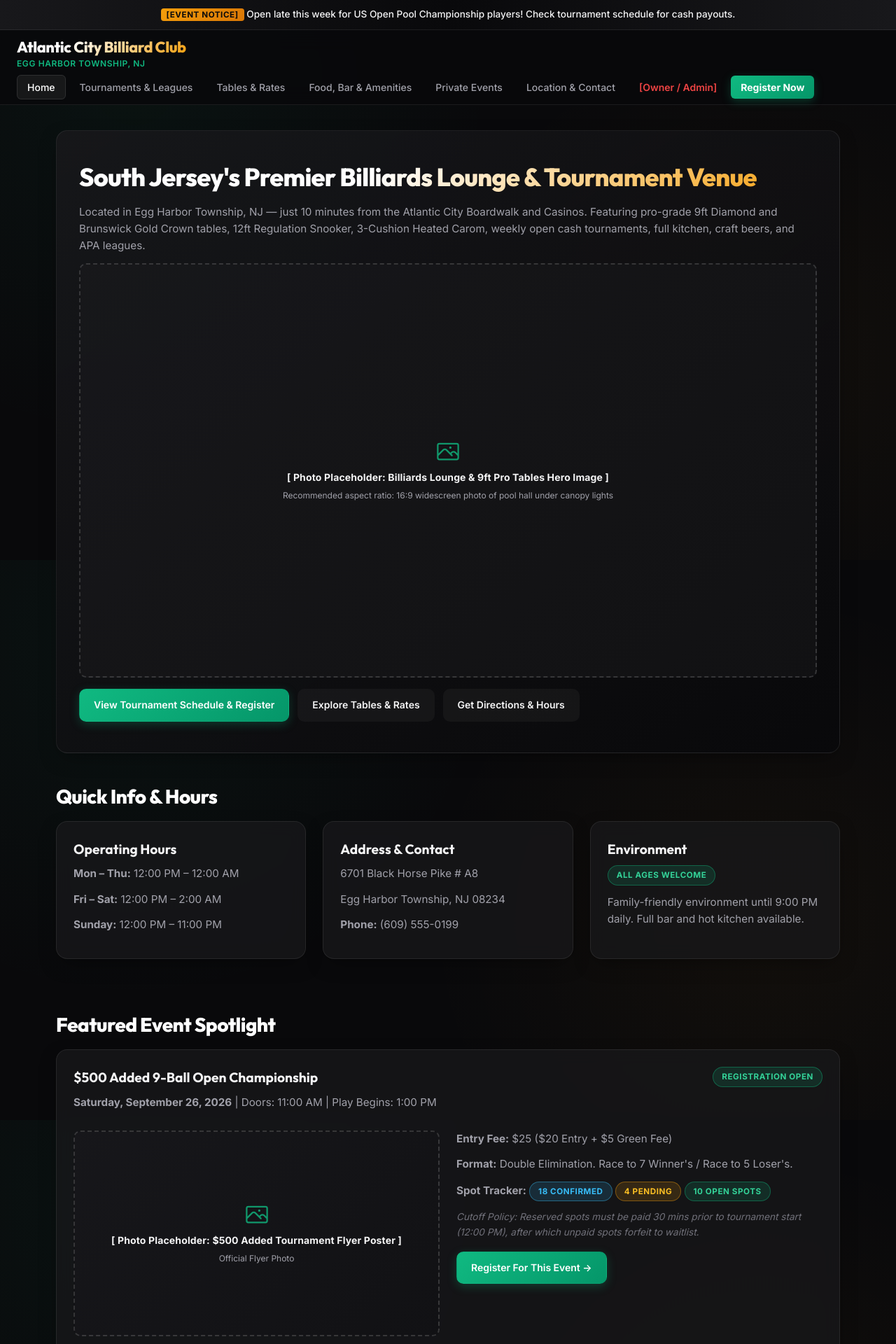
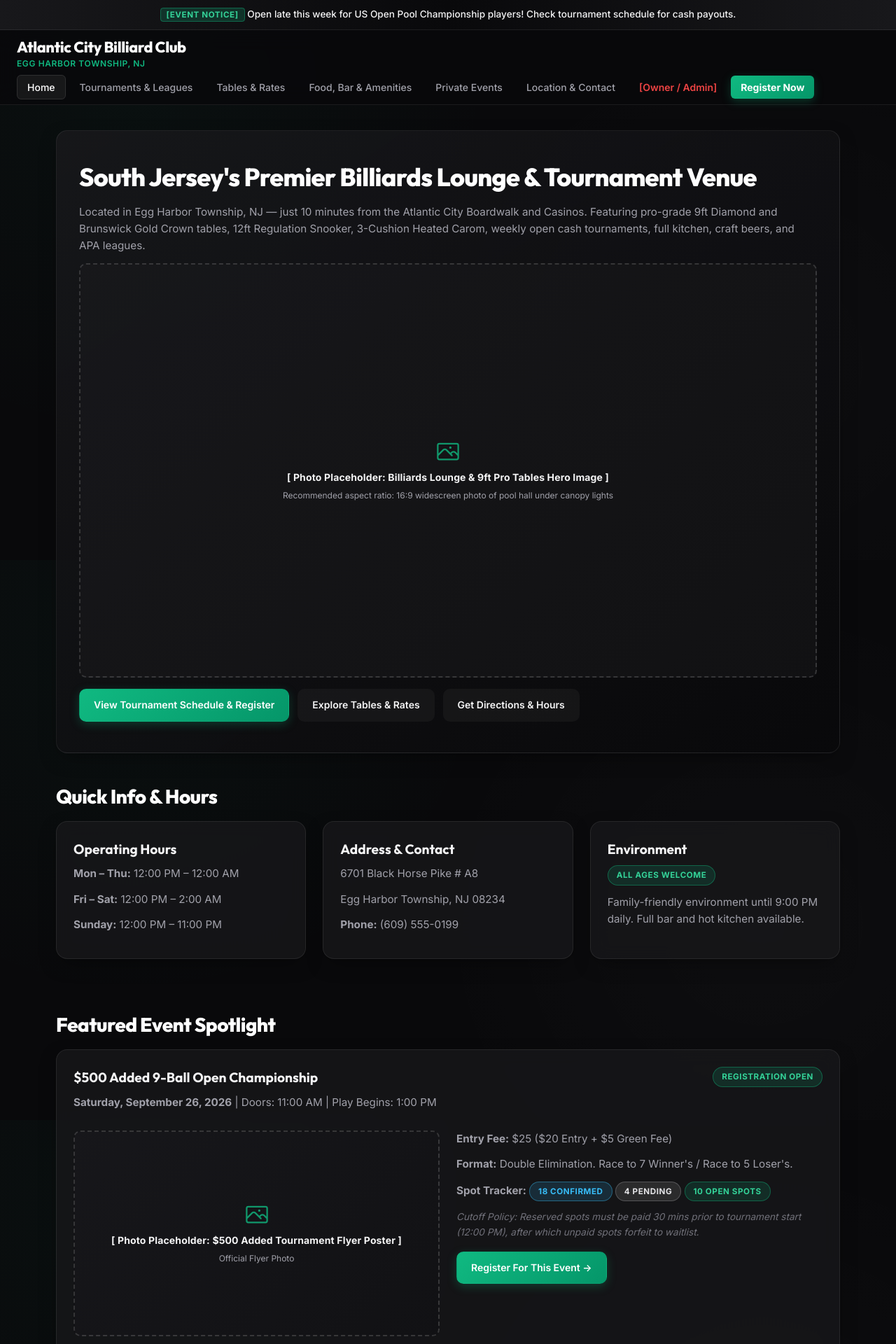
Before and after one commit to RaileyCabs/AC_Billiards_Club, a Next.js app: page / in a window 1280 px wide. Shown: the top 1920 px of the page at 70% size. Built offline with nearby package versions, Linux system fonts and the light colour scheme.

Commit message:
style: remove gold accents in favor of clean crisp white, silver, and emerald accents

```diff
--- a/app/globals.css
+++ b/app/globals.css
@@ -1,8 +1,8 @@
 /* ==========================================================================
    Atlantic City Billiard Club - Premium Dark Billiards Lounge Design System
    Fonts: Outfit (Headings) & Inter (Body)
-   Accents: Emerald Felt (#10b981), Trophy Gold (#f59e0b), Midnight Slate (#09090b)
-   Features: Glassmorphism, Micro-Animations, Hover Glows, Factual References
+   Accents: Billiards Emerald Felt (#10b981), Sleek Silver (#e4e4e7), Midnight Slate (#09090b)
+   Features: Clean Typography, Glassmorphism, Micro-Animations, Zero Gold
    ========================================================================== */
 
 @import url('https://fonts.googleapis.com/css2?family=Inter:wght@400;500;600;700&family=Outfit:wght@500;600;700;800;900&display=swap');
@@ -24,13 +24,13 @@
   --border-subtle: rgba(255, 255, 255, 0.08);
   --border-focus: rgba(16, 185, 129, 0.5);
 
+  /* Clean Emerald & Silver Accents (No Gold) */
   --accent-emerald: #10b981;
   --accent-emerald-dark: #059669;
   --accent-emerald-glow: rgba(16, 185, 129, 0.25);
 
-  --accent-gold: #f59e0b;
-  --accent-gold-dark: #d97706;
-  --accent-gold-glow: rgba(245, 158, 11, 0.25);
+  --accent-silver: #e4e4e7;
+  --accent-silver-dark: #a1a1aa;
 
   --radius-sm: 6px;
   --radius-md: 10px;
@@ -55,8 +55,8 @@ body {
   word-wrap: break-word;
   overflow-wrap: break-word;
   background-image:
-    radial-gradient(circle at 15% 15%, rgba(16, 185, 129, 0.05) 0%, transparent 40%),
-    radial-gradient(circle at 85% 65%, rgba(245, 158, 11, 0.04) 0%, transparent 40%);
+    radial-gradient(circle at 15% 15%, rgba(16, 185, 129, 0.04) 0%, transparent 40%),
+    radial-gradient(circle at 85% 65%, rgba(255, 255, 255, 0.02) 0%, transparent 40%);
   background-attachment: fixed;
 }
 
@@ -79,8 +79,9 @@ body {
 }
 
 #announcement-banner strong {
-  background: linear-gradient(135deg, var(--accent-gold) 0%, var(--accent-gold-dark) 100%);
-  color: #09090b;
+  background-color: rgba(16, 185, 129, 0.2);
+  color: #34d399;
+  border: 1px solid rgba(16, 185, 129, 0.4);
   padding: 2px 8px;
   border-radius: 4px;
   font-size: 0.725rem;
@@ -115,9 +116,7 @@ header {
   font-size: 1.35rem;
   font-weight: 800;
   letter-spacing: -0.02em;
-  background: linear-gradient(135deg, #ffffff 30%, var(--accent-gold) 100%);
-  -webkit-background-clip: text;
-  -webkit-text-fill-color: transparent;
+  color: #ffffff;
   line-height: 1.2;
 }
 
@@ -219,7 +218,7 @@ p {
 }
 
 /* ==========================================
-   4. GLASSMORPHIC CARDS (With Hover Glows)
+   4. GLASSMORPHIC CARDS
    ========================================== */
 .card, article {
   background-color: var(--bg-card);
@@ -276,9 +275,7 @@ p {
   font-weight: 800;
   line-height: 1.2;
   margin-bottom: 16px;
-  background: linear-gradient(135deg, #ffffff 40%, var(--accent-gold) 100%);
-  -webkit-background-clip: text;
-  -webkit-text-fill-color: transparent;
+  color: #ffffff;
 }
 
 /* ==========================================
@@ -346,9 +343,9 @@ p {
 }
 
 .badge-pending {
-  background-color: rgba(245, 158, 11, 0.15);
-  color: #fbbf24;
-  border: 1px solid rgba(245, 158, 11, 0.4);
+  background-color: rgba(244, 244, 245, 0.1);
+  color: #e4e4e7;
+  border: 1px solid rgba(255, 255, 255, 0.2);
 }
 
 .badge-forfeit {
@@ -363,7 +360,6 @@ p {
   border: 1px solid rgba(56, 189, 248, 0.4);
 }
 
-/* Pulse animation for live stream & notices */
 .pulse-badge {
   animation: badgePulse 2s infinite;
 }
@@ -375,7 +371,7 @@ p {
 }
 
 /* ==========================================
-   6. CLEAN PHOTO PLACEHOLDER FRAMES (NO AI PHOTOS)
+   6. CLEAN PHOTO PLACEHOLDER FRAMES
    ========================================== */
 .photo-placeholder {
   width: 100%;
@@ -520,7 +516,7 @@ tr:hover {
   font-weight: 800;
   text-transform: uppercase;
   letter-spacing: 0.05em;
-  color: var(--accent-gold);
+  color: #ffffff;
   margin-bottom: 14px;
   text-align: center;
   background: rgba(39, 39, 42, 0.8);
@@ -606,9 +602,6 @@ tr:hover {
   white-space: nowrap !important;
 }
 
-/* ==========================================
-   9. FOOTER & FACTUAL REFERENCES
-   ========================================== */
 footer {
   border-top: 1px solid var(--border-subtle);
   background-color: #09090b;
```
